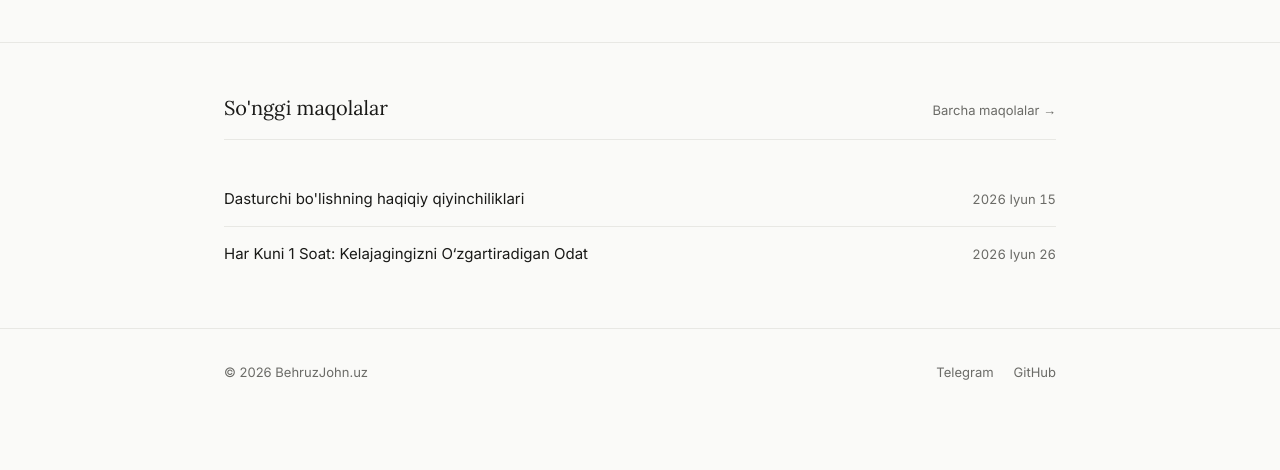
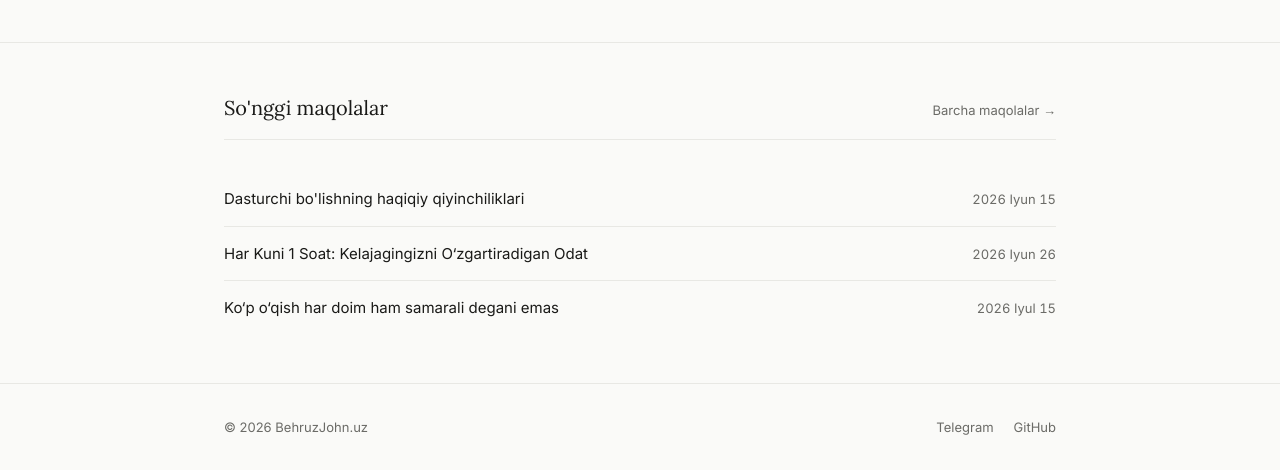
Before and after one commit to behruzxamrayev/behruzxamrayev.github.io, a plain HTML site: page index.html in a window 1280 px wide. Shown: the part 563-1033 px from the top of the page. Before the commit the page ends 978 px from the top, so only its background shows below. Drawn offline with Linux system fonts and the light colour scheme.

Commit message:
Add new blog post html

```diff
--- a/index.html
+++ b/index.html
@@ -70,6 +70,10 @@
             <a href="blog/ikkinchi-maqola.html">Har Kuni 1 Soat: Kelajagingizni O‘zgartiradigan Odat</a>
             <span class="post-date">2026 Iyun 26</span>
           </li>
+            <li class="post-item">
+            <a href="blog/uchunchi-maqola.html">Ko‘p o‘qish har doim ham samarali degani emas</a>
+            <span class="post-date">2026 Iyul 15</span>
+          </li>
         </ul>
       </div>
     </section>
```
